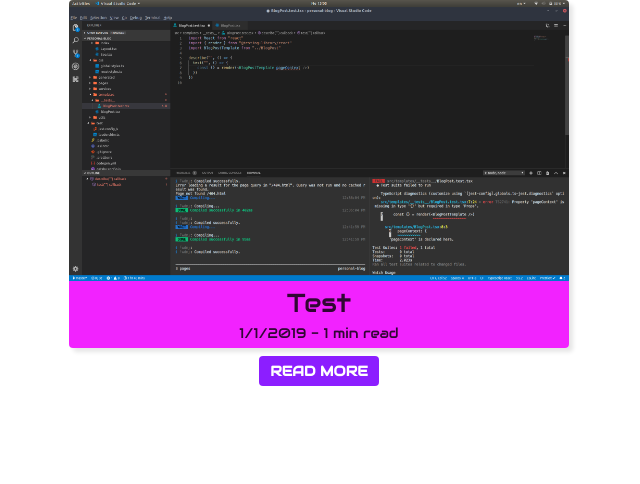
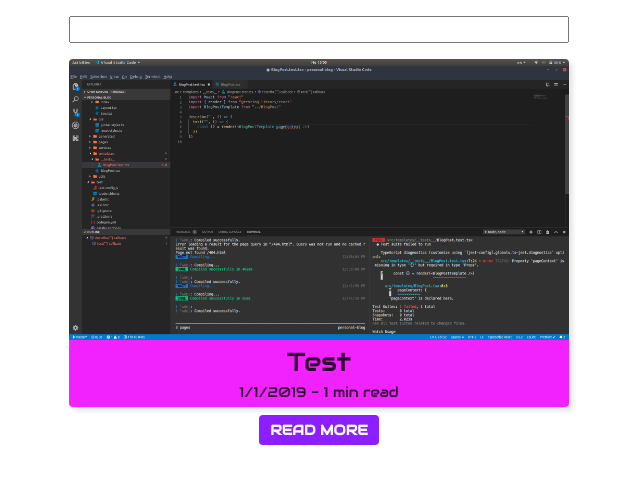
Before and after one commit to susickypavel/personal-blog, a Gatsby site: page / in a window 1280 px wide. Shown: the whole page, without its empty margins (321-961 px from the left). Built offline with nearby package versions, Linux system fonts and the light colour scheme; Gatsby itself is replaced by a stand-in of ours; some packages are replaced by stand-ins of ours.

Commit message:
feat: 🎸 implement search bar in blog post searching
Blog posts are now searchable using the search bar placed above the blog
post list.

```diff
--- a/src/components/Index/BlogPostList.tsx
+++ b/src/components/Index/BlogPostList.tsx
@@ -1,13 +1,17 @@
-import React from "react"
+import React, { useState } from "react"
 import { graphql, useStaticQuery } from "gatsby"
 
 import BlogPostPreview from "@components/Index/BlogPostPreview"
+import SearchBar from "@components/Index/search-bar/SearchBar"
 import { Query } from "@generated/graphql.d"
 import { getThumbnailForPost } from "@utils/getThumbnailForPost"
 
 import { BlogPostListHolder } from "./__styles__"
+import { postFilter } from "@utils/posts-filtering"
 
 const BlogPostList: React.FC = () => {
+  const [filtered, setFiltered] = useState(null)
+
   const {
     allMarkdownRemark,
     allImageSharp: { edges }
@@ -43,12 +47,15 @@ const BlogPostList: React.FC = () => {
   `)
   return (
     <BlogPostListHolder>
-      {allMarkdownRemark.edges.map(({ node }) => {
-        const {
-          node: { fluid }
-        } = getThumbnailForPost(edges, node.frontmatter.thumbnail)
-        return <BlogPostPreview key={node.frontmatter.title} post={node} thumbnail={fluid} />
-      })}
+      <SearchBar setFiltered={setFiltered} />
+      {allMarkdownRemark.edges
+        .filter(edge => postFilter(edge, filtered))
+        .map(({ node }) => {
+          const {
+            node: { fluid }
+          } = getThumbnailForPost(edges, node.frontmatter.thumbnail)
+          return <BlogPostPreview key={node.frontmatter.title} post={node} thumbnail={fluid} />
+        })}
     </BlogPostListHolder>
   )
 }
--- a/src/components/Index/search-bar/SearchBar.tsx
+++ b/src/components/Index/search-bar/SearchBar.tsx
@@ -3,14 +3,18 @@ import React, { useEffect, useState } from "react"
 import { Input } from "./__styles__"
 import { useDebounce } from "@hooks/useDebounce"
 
-const SearchBar: React.FC = () => {
+interface Props {
+  setFiltered(value: string): void
+}
+
+const SearchBar: React.FC<Props> = ({ setFiltered }) => {
   const [searchedTerm, setTerm] = useState<string>()
   const debouncedSearchedTerm = useDebounce(searchedTerm, 500)
 
   const handleChange = (e: React.ChangeEvent<HTMLInputElement>) => setTerm(e.target.value)
 
   useEffect(() => {
-    console.log("Searched")
+    setFiltered(searchedTerm)
   }, [debouncedSearchedTerm])
 
   return <Input type="text" onChange={handleChange} />
--- /dev/null
+++ b/src/utils/posts-filtering.ts
@@ -0,0 +1,9 @@
+import { MarkdownRemarkEdge } from "@generated/graphql.d"
+
+export const postFilter = (edge: MarkdownRemarkEdge, searchedTerm: string) => {
+  const searchedTermRegex = new RegExp(searchedTerm, "i")
+
+  const { title } = edge.node.frontmatter
+
+  return searchedTerm == null || searchedTermRegex.test(title)
+}
```
Also changed, not shown: src/__tests__/BlogPostList.test.tsx (deleted, +0 -40 lines), src/utils/__tests__/posts-filtering.test.ts (added, +15 -0 lines).
